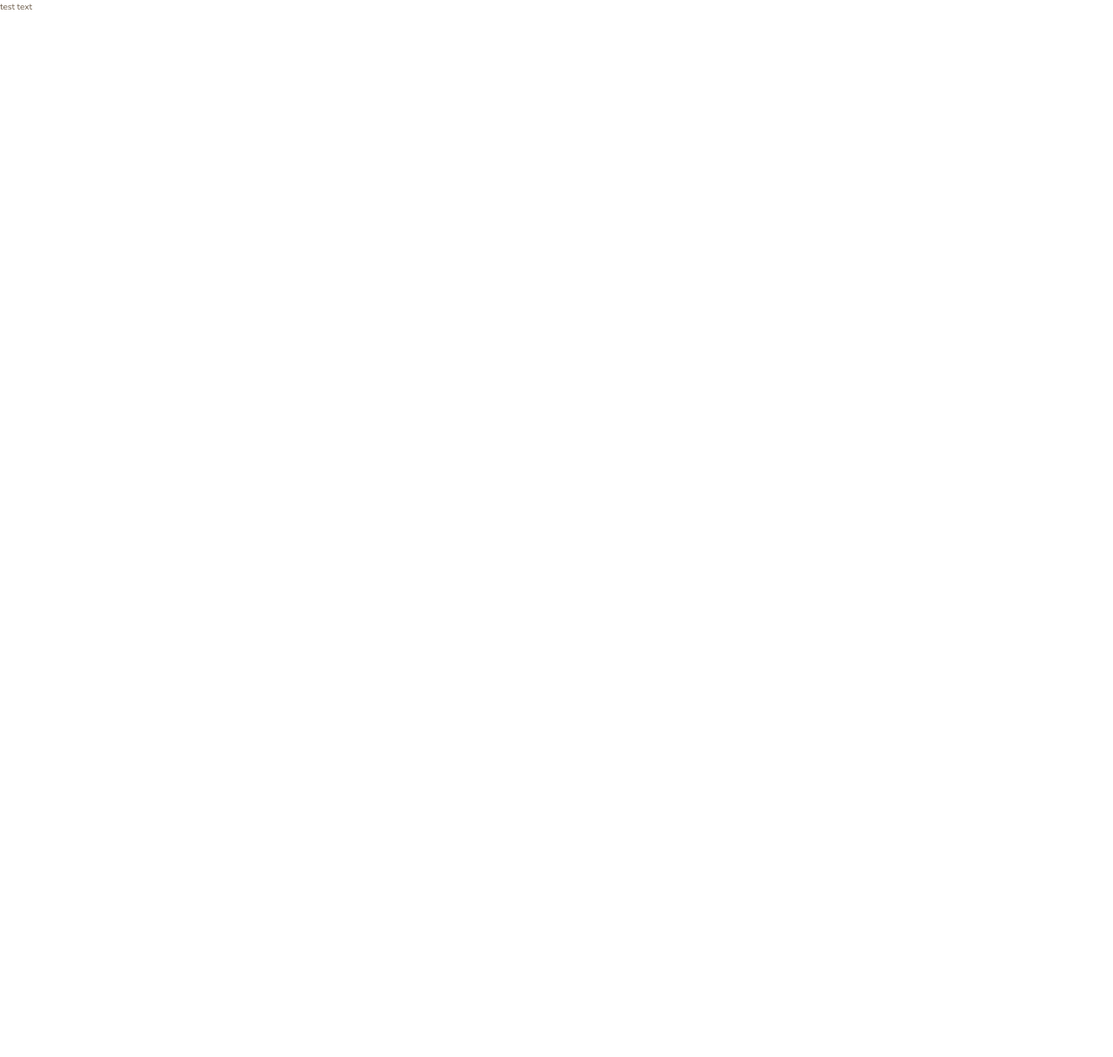
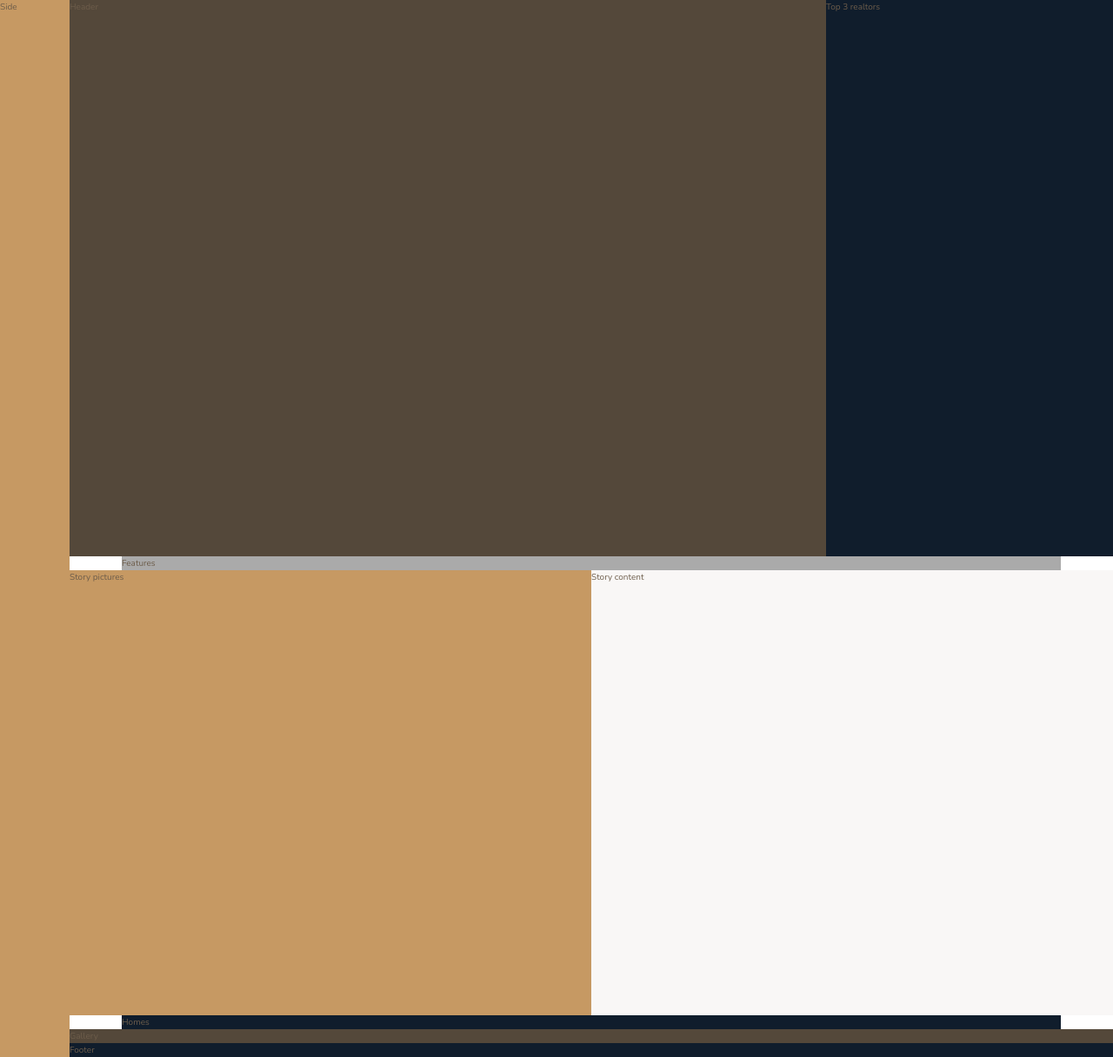
Before and after one commit to sousa-miguel/Nexter, a website: page index.html in a window 1280 px wide. Shown: the whole page at 87% size. Before the commit the page ends 800 px from the top, so only its background shows below. Drawn offline with nearby package versions, Linux system fonts and the light colour scheme.

Commit message:
Built overall layout

```diff
--- a/index.html
+++ b/index.html
@@ -15,6 +15,22 @@
     <title>nexter &mdash; your home, your freedom</title>
   </head>
   <body class="container">
-    test text
+    <div class="sidebar">Side</div>
+
+    <header class="header">Header</header>
+
+    <div class="realtors">Top 3 realtors</div>
+
+    <section class="features">Features</section>
+
+    <div class="story__pictures">Story pictures</div>
+
+    <div class="story__content">Story content</div>
+
+    <section class="homes">Homes</section>
+
+    <section class="gallery">Gallery</section>
+
+    <footer class="footer">Footer</footer>
   </body>
 </html>
--- a/sass/_base.scss
+++ b/sass/_base.scss
@@ -33,3 +33,14 @@ body {
   font-weight: 300;
   line-height: 1.6;
 }
+
+.container {
+  display: grid;
+  grid-template-rows: 80vh min-content 40vw repeat(3, min-content);
+  grid-template-columns:
+    [side-bar-start] 8rem [side-bar-end full-start] minmax(
+      6rem,
+      1fr
+    ) [center-start] repeat(8, [col-start] minmax(min-content, 14rem) [col-end])
+    [center-end] minmax(6rem, 1fr) [full-end];
+}
--- a/sass/_features.scss
+++ b/sass/_features.scss
@@ -0,0 +1,4 @@
+.features {
+  background-color: $color-grey-light-2;
+  grid-column: center-start / center-end;
+}
--- a/sass/_footer.scss
+++ b/sass/_footer.scss
@@ -0,0 +1,4 @@
+.footer {
+  background-color: $color-secondary;
+  grid-column: full-start / full-end;
+}
--- a/sass/_gallery.scss
+++ b/sass/_gallery.scss
@@ -0,0 +1,4 @@
+.gallery {
+  background-color: $color-grey-dark-1;
+  grid-column: full-start / full-end;
+}
--- a/sass/_header.scss
+++ b/sass/_header.scss
@@ -0,0 +1,4 @@
+.header {
+  background-color: $color-grey-dark-1;
+  grid-column: full-start / col-end 6;
+}
--- a/sass/_homes.scss
+++ b/sass/_homes.scss
@@ -0,0 +1,4 @@
+.homes {
+  background-color: $color-secondary;
+  grid-column: center-start / center-end;
+}
--- a/sass/_realtors.scss
+++ b/sass/_realtors.scss
@@ -0,0 +1,4 @@
+.realtors {
+  background-color: $color-secondary;
+  grid-column: col-start 7 / full-end;
+}
--- a/sass/_sidebar.scss
+++ b/sass/_sidebar.scss
@@ -0,0 +1,5 @@
+.sidebar {
+  background-color: $color-primary;
+  grid-column: side-bar-start / side-bar-end;
+  grid-row: 1 / -1;
+}
--- a/sass/_story.scss
+++ b/sass/_story.scss
@@ -0,0 +1,11 @@
+.story {
+  &__pictures {
+    background-color: $color-primary;
+    grid-column: full-start / col-end 4;
+  }
+
+  &__content {
+    background-color: $color-grey-light-1;
+    grid-column: col-start 5 / full-end;
+  }
+}
```
Also changed, not shown: css/style.css.
